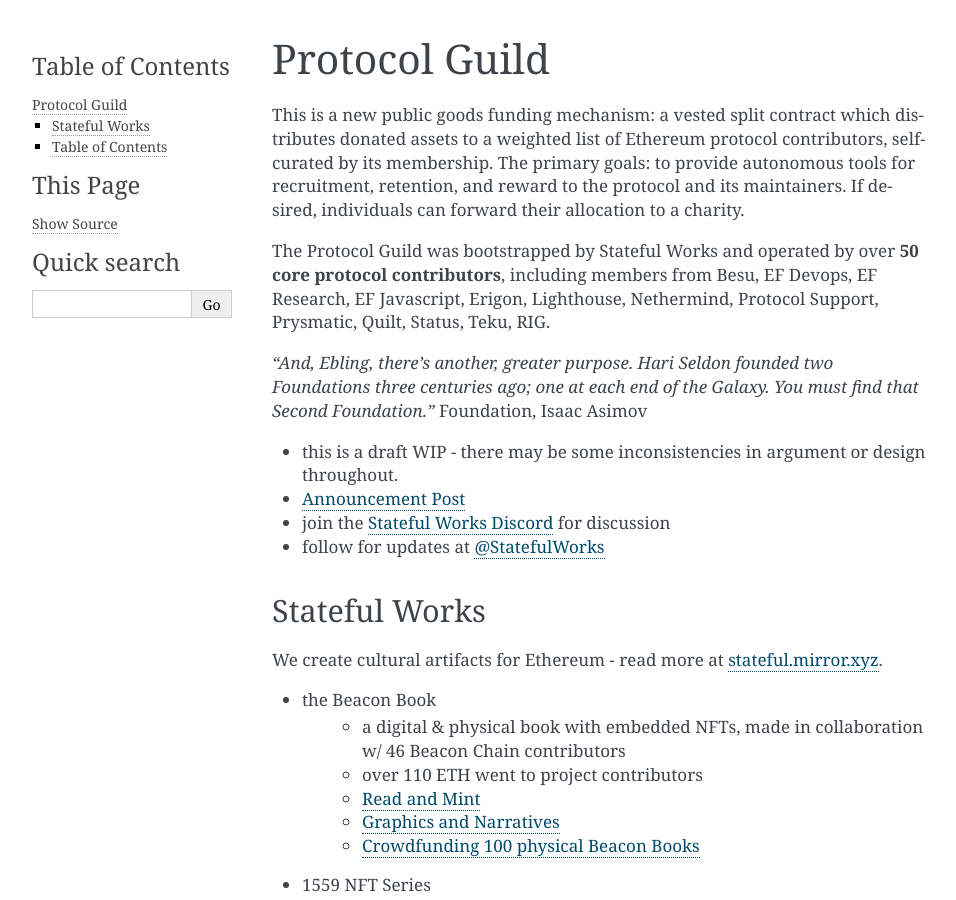
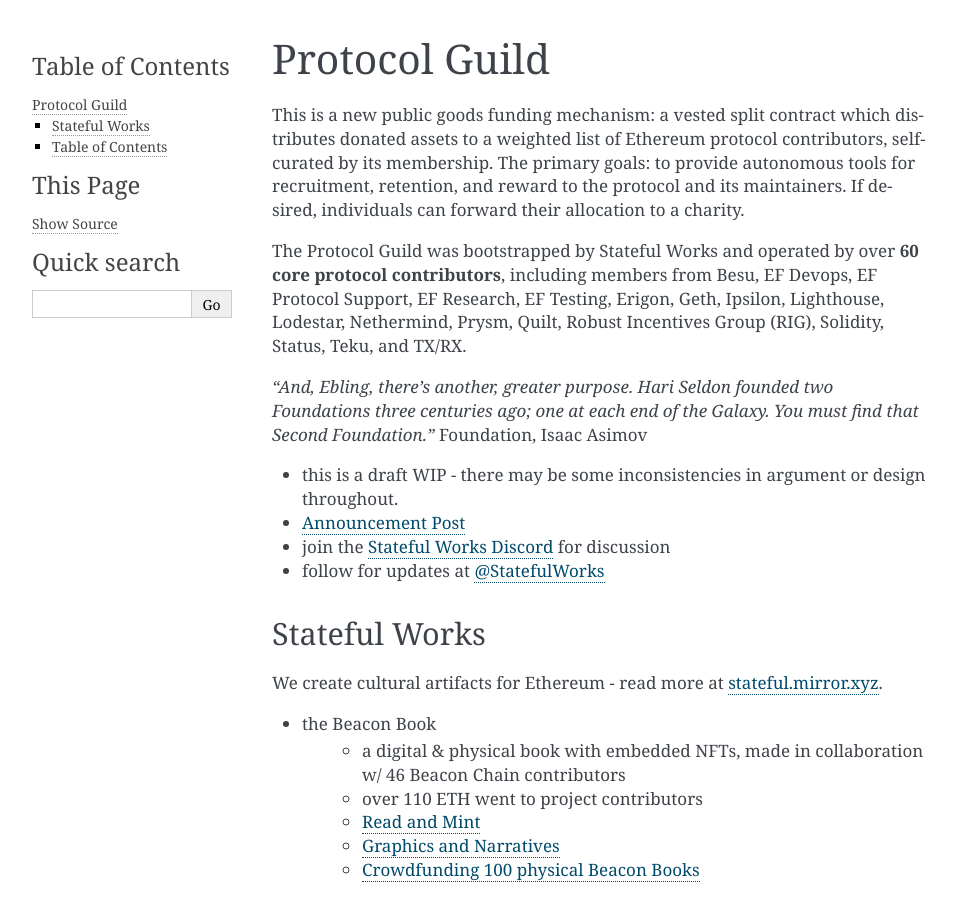
Before and after one commit to protocolguild/documentation, a Sphinx documentation site: the page built from docs/index.rst, in a window 1280 px wide and 900 px high. Shown: the whole window, without its empty margins (148-1104 px from the left). Built offline with Sphinx 7.4.7, drawn with Linux system fonts in a browser that asks for light colours.

Commit message:
Update index.rst

```diff
--- a/docs/index.rst
+++ b/docs/index.rst
@@ -3,7 +3,7 @@
 
 This is a new public goods funding mechanism: a vested split contract which distributes donated assets to a weighted list of Ethereum protocol contributors, self-curated by its membership. The primary goals: to provide autonomous tools for recruitment, retention, and reward to the protocol and its maintainers. If desired, individuals can forward their allocation to a charity.
 
-The Protocol Guild was bootstrapped by Stateful Works and operated by over **50 core protocol contributors**, including members from Besu, EF Devops, EF Research, EF Javascript, Erigon, Lighthouse, Nethermind, Protocol Support, Prysmatic, Quilt, Status, Teku, RIG.
+The Protocol Guild was bootstrapped by Stateful Works and operated by over **60 core protocol contributors**, including members from Besu, EF Devops, EF Protocol Support, EF Research, EF Testing, Erigon, Geth, Ipsilon, Lighthouse, Lodestar, Nethermind, Prysm, Quilt, Robust Incentives Group (RIG), Solidity, Status, Teku, and TX/RX.
 
 *"And, Ebling, there's another, greater purpose. Hari Seldon founded two Foundations three centuries ago; one at each end of the Galaxy. You must find that Second Foundation."* Foundation, Isaac Asimov
 
```
